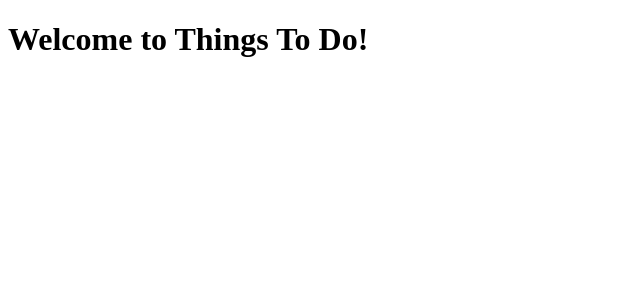
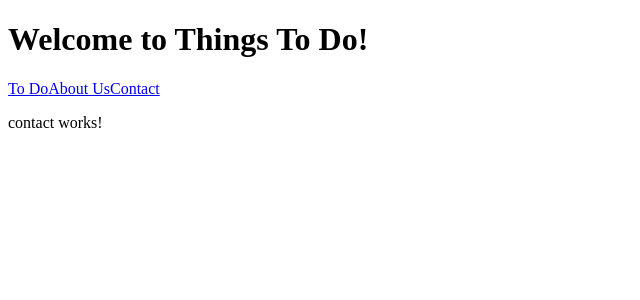
Before and after one commit to lclark070607/angularToDo, an Angular app: page /contact in a window 1280 px wide. Before the commit this address led to /. Shown: the top 300 px of the page, without its empty margins (0-640 px from the left). Built offline with nearby package versions, Linux system fonts and the light colour scheme.

Commit message:
added links and routes

```diff
--- /dev/null
+++ b/src/app/about/about.component.html
@@ -0,0 +1,3 @@
+<p>
+  about works!
+</p>
--- /dev/null
+++ b/src/app/about/about.component.ts
@@ -0,0 +1,15 @@
+import { Component, OnInit } from '@angular/core';
+
+@Component({
+  selector: 'app-about',
+  templateUrl: './about.component.html',
+  styleUrls: ['./about.component.css']
+})
+export class AboutComponent implements OnInit {
+
+  constructor() { }
+
+  ngOnInit() {
+  }
+
+}
--- a/src/app/app.component.html
+++ b/src/app/app.component.html
@@ -1,14 +1,25 @@
 <h1>
   Welcome to {{title}}!
 </h1>
+<!-- value on right side has to be inside an array -->
+<nav>
+  <a [routerLink]="['todo']">To Do</a>
+  <a [routerLink]="['about']">About Us</a>
+  <a [routerLink]="['contact']">Contact</a>
+</nav>
 
+<!-- pass an argument of 1 to the todo route, affects the url end -->
+<!-- <a [routerLink]="['about', 1]">About Us</a> -->
+
+<!-- Query Parameters are optional -->
+<!-- <a [routerLink]="['todo']" [queryParams]='{page:99}'>Go to Page 99</a> -->
 <router-outlet></router-outlet>
 
 <!-- MOVED BELOW TO TODOPAGE COMPONENT -->
 
 <!-- <h1> -->
-  <!-- The double curly braces around title mean go and interpolate the value of that variable into the html right here -->
-  <!-- Welcome to {{title}}!
+<!-- The double curly braces around title mean go and interpolate the value of that variable into the html right here -->
+<!-- Welcome to {{title}}!
 </h1>
 <app-to-do-list></app-to-do-list> -->
 
--- a/src/app/app.module.ts
+++ b/src/app/app.module.ts
@@ -12,6 +12,8 @@ import { TitlecasePipe } from './titlecase.pipe';
 
 import { ToDoService } from './to-do.service';
 import { routeConfig } from './app.routes';
+import { AboutComponent } from './about/about.component';
+import { ContactComponent } from './contact/contact.component';
 
 @NgModule({
   declarations: [
@@ -19,7 +21,9 @@ import { routeConfig } from './app.routes';
     ToDoListComponent,
     GenericInputComponent,
     ToDoPageComponent,
-    TitlecasePipe
+    TitlecasePipe,
+    AboutComponent,
+    ContactComponent
   ],
   imports: [
     BrowserModule,
--- /dev/null
+++ b/src/app/contact/contact.component.html
@@ -0,0 +1,3 @@
+<p>
+  contact works!
+</p>
--- /dev/null
+++ b/src/app/contact/contact.component.ts
@@ -0,0 +1,15 @@
+import { Component, OnInit } from '@angular/core';
+
+@Component({
+  selector: 'app-contact',
+  templateUrl: './contact.component.html',
+  styleUrls: ['./contact.component.css']
+})
+export class ContactComponent implements OnInit {
+
+  constructor() { }
+
+  ngOnInit() {
+  }
+
+}
```
Also changed, not shown: src/app/app.routes.ts (+7 -1 lines), src/app/about/about.component.css (added), src/app/contact/contact.component.css (added), 2 other files (tests, documents, lock files or other folders).
